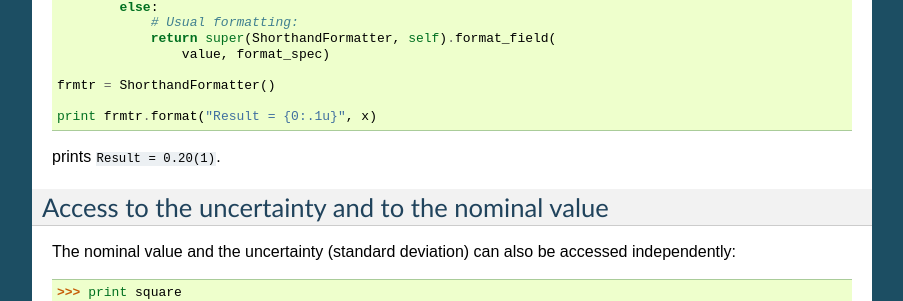
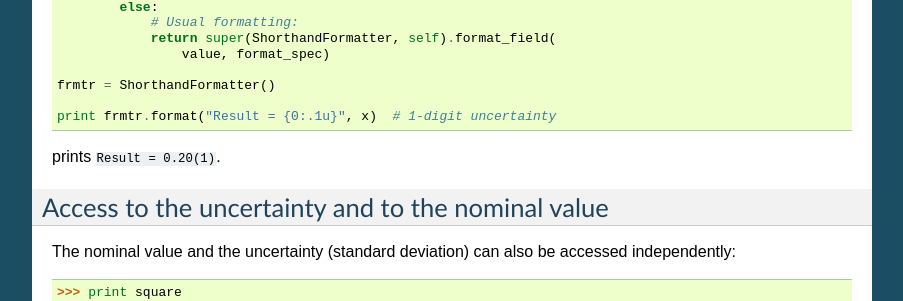
Before and after one commit to lmfit/uncertainties, a Sphinx documentation site: the page built from doc/user_guide.rst, in a window 1280 px wide and 900 px high, scrolled down 3695 px. Shown: the part 151-452 px from the top of the window, without its empty margins (198-1101 px from the left). Built offline with Sphinx 7.4.7, drawn with Linux system fonts in a browser that asks for light colours; the version number is read from the project's files by our own code.

Commit message:
Added explanation of format.

```diff
--- a/doc/user_guide.rst
+++ b/doc/user_guide.rst
@@ -258,7 +258,7 @@ use the shorthand notation for numbers with uncertainties:
 
    frmtr = ShorthandFormatter()
 
-   print frmtr.format("Result = {0:.1u}", x)
+   print frmtr.format("Result = {0:.1u}", x)  # 1-digit uncertainty
 
 prints ``Result = 0.20(1)``.
 
```
